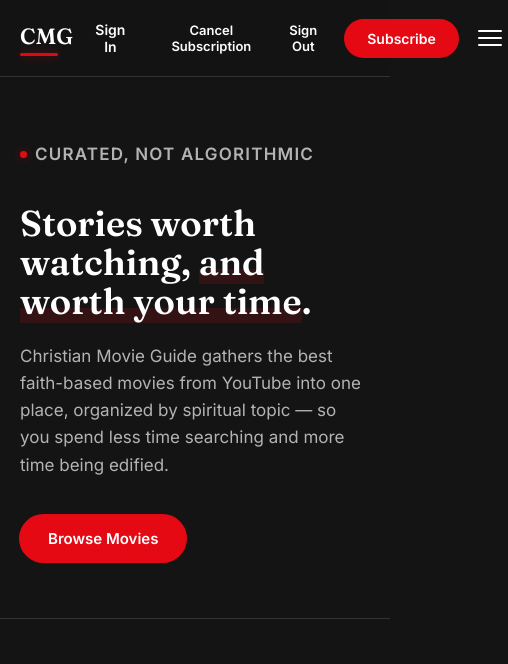
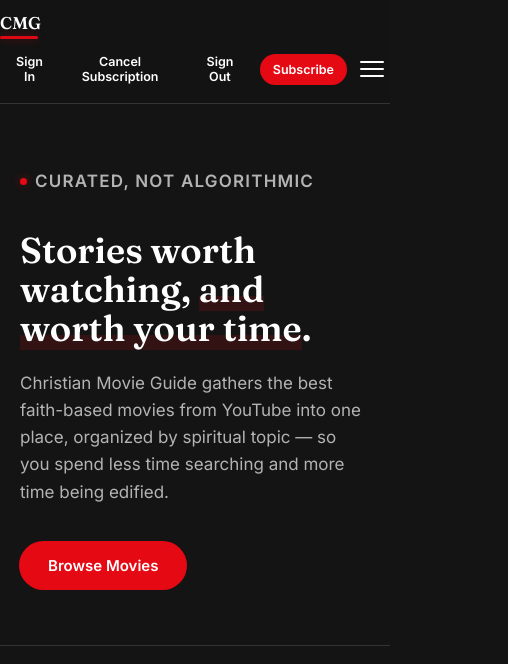
Before and after one commit to Victor-Precious/Christian-Movie-Guide, a website with bundled scripts: page index.html in a window 390 px wide. Shown: the top 664 px of the page, 508 px wide, since content can reach past the window. Built offline with nearby package versions, Linux system fonts and the light colour scheme; no server answers.

Commit message:
Fix mobile header layout, especially Subscribe button

```diff
--- a/style.css
+++ b/style.css
@@ -770,7 +770,7 @@ button {
     flex-direction: column;
     gap: 16px;
     position: absolute;
-    top: 76px;
+    top: 100%;
     left: 0;
     right: 0;
     background: var(--surface);
@@ -783,4 +783,26 @@ button {
   .cta-banner { padding: 40px 24px; }
   .card { flex: 0 0 180px; }
   .auth-email { max-width: 100px; }
+
+  /* Tighten up the header row so Subscribe has room to breathe */
+  .nav-row {
+    flex-wrap: wrap;
+    height: auto;
+    min-height: 76px;
+    padding: 12px 0;
+    gap: 10px 0;
+  }
+  .wordmark { font-size: 17px; }
+  .nav-actions { gap: 8px; }
+  .nav-actions .btn {
+    padding: 8px 14px;
+    font-size: 13px;
+  }
+  .auth-area .auth-signed-in { gap: 6px; }
+  .subscriber-badge { display: none; } /* Cancel button showing is enough signal on mobile */
 }
+
+@media (max-width: 480px) {
+  .auth-email { display: none; } /* keep the row from crowding on very narrow phones */
+  .nav-actions .btn { padding: 7px 12px; font-size: 12.5px; }
+}
```
